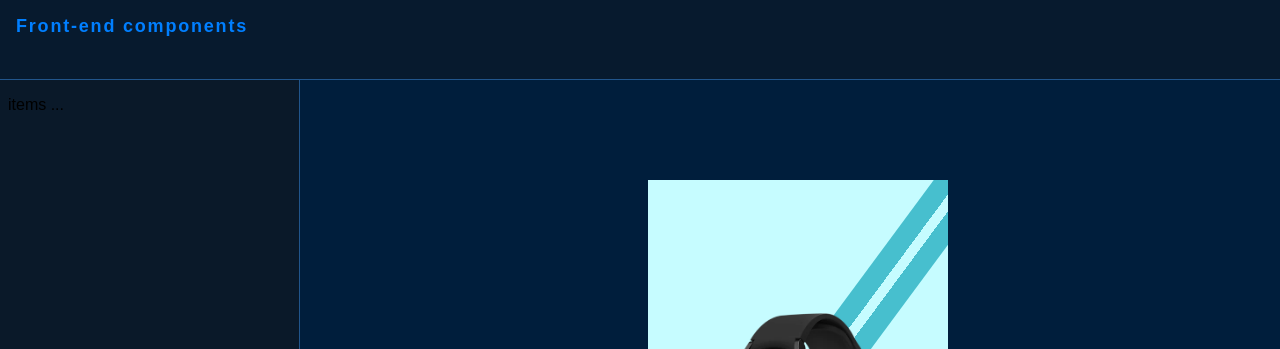
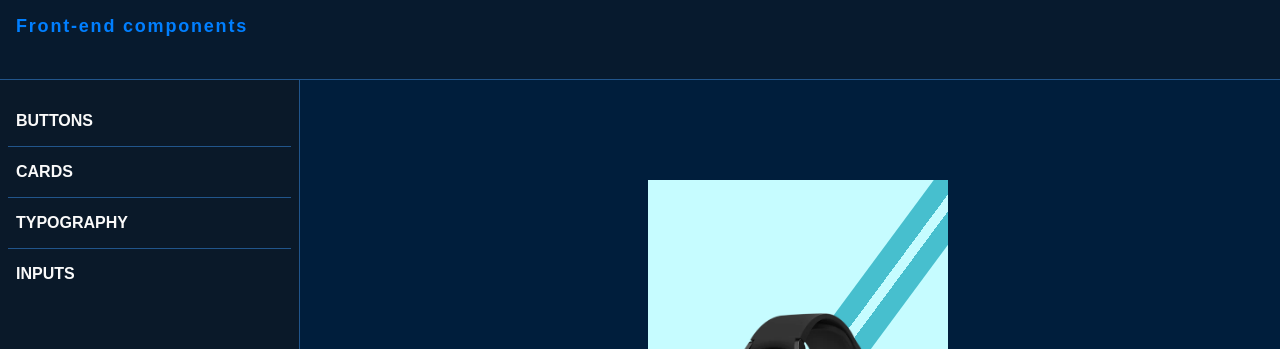
Before and after one commit to Williams25/front-end-components, a Next.js app: page /Cards in a window 1280 px wide. Shown: the top 349 px of the page. Built offline with nearby package versions, Linux system fonts and the light colour scheme.

Commit message:
criando nova sidebar

```diff
--- a/src/components/SideBar/index.tsx
+++ b/src/components/SideBar/index.tsx
@@ -7,13 +7,10 @@ type SideBarProps = {
   data: {
     title: string;
     type: "button" | "collapse";
-    data: [
-      {
-        href: string;
-        text: string;
-        paths: [{ path: string; type: "dynamic" | "static" }];
-      }
-    ];
+    data: {
+      href: string;
+      text: string;
+    }[];
   }[];
 };
 
@@ -25,7 +22,9 @@ export const SideBar = ({ children, data }: SideBarProps) => {
       </header>
 
       <main>
-        <aside>items ...</aside>
+        <aside>
+          <Items data={data} />
+        </aside>
         <section id="content-section">{children}</section>
       </main>
     </Container>
```
